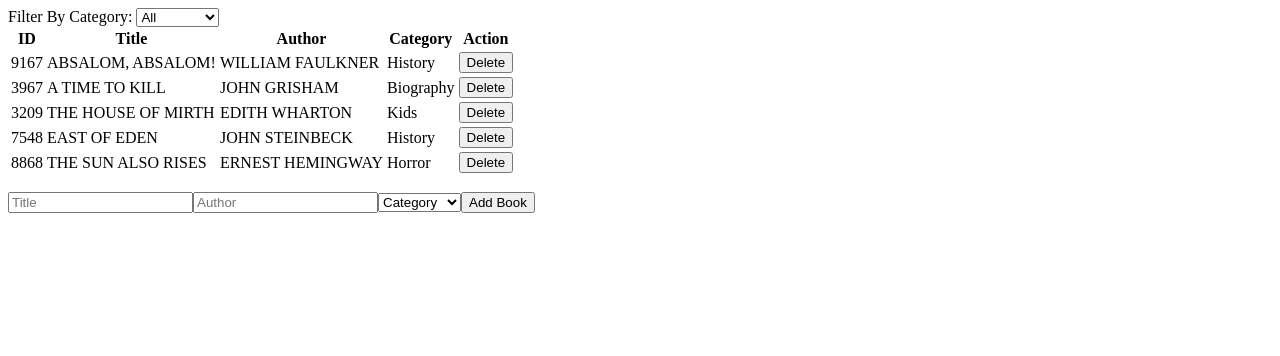
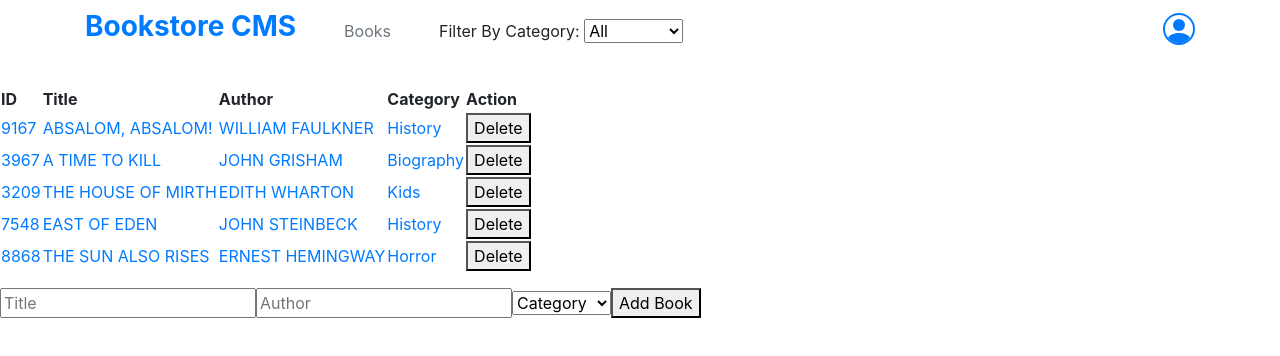
Before and after one commit to OlawaleJoseph/Bookstore, a React (Create React App) app: page / in a window 1280 px wide. Shown: the top 356 px of the page. Built offline with nearby package versions, Linux system fonts and the light colour scheme.

Commit message:
create navbar

```diff
--- a/package.json
+++ b/package.json
@@ -6,8 +6,11 @@
     "@testing-library/jest-dom": "^5.11.4",
     "@testing-library/react": "^11.1.0",
     "@testing-library/user-event": "^12.1.10",
+    "bootstrap": "^4.5.3",
+    "node-sass": "^4.14.1",
     "prop-types": "^15.7.2",
     "react": "^17.0.1",
+    "react-bootstrap": "^1.4.0",
     "react-dom": "^17.0.1",
     "react-redux": "^7.2.2",
     "react-scripts": "4.0.1",
--- a/src/components/Book.js
+++ b/src/components/Book.js
@@ -6,7 +6,7 @@
     id, title, author, category,
   } = book;
   return (
-    <tr>
+    <tr className="text-primary">
       <td>
         {id}
       </td>
--- /dev/null
+++ b/src/components/Navbar.js
@@ -0,0 +1,27 @@
+import React from 'react';
+import PropTypes from 'prop-types';
+import CategoryFilter from './CategoryFilter';
+
+const NavBar = ({ handleFilter }) => (
+  <header className="bg-white py-2 mb-4">
+    <nav className="container d-flex justify-content-between">
+      <div className="d-flex align-items-center">
+        <h3 className="text-primary font-weight-bold">Bookstore CMS</h3>
+        <span className="text-secondary mx-5">Books</span>
+        <CategoryFilter handleFilter={handleFilter} />
+      </div>
+      <div className="text-primary h2">
+        <svg width="1em" height="1em" viewBox="0 0 16 16" className="bi bi-person-circle" fill="currentColor" xmlns="http://www.w3.org/2000/svg">
+          <path d="M13.468 12.37C12.758 11.226 11.195 10 8 10s-4.757 1.225-5.468 2.37A6.987 6.987 0 0 0 8 15a6.987 6.987 0 0 0 5.468-2.63z" />
+          <path fillRule="evenodd" d="M8 9a3 3 0 1 0 0-6 3 3 0 0 0 0 6z" />
+          <path fillRule="evenodd" d="M8 1a7 7 0 1 0 0 14A7 7 0 0 0 8 1zM0 8a8 8 0 1 1 16 0A8 8 0 0 1 0 8z" />
+        </svg>
+      </div>
+    </nav>
+  </header>
+);
+
+NavBar.propTypes = {
+  handleFilter: PropTypes.func.isRequired,
+};
+export default NavBar;
--- a/src/containers/BooksList.js
+++ b/src/containers/BooksList.js
@@ -2,9 +2,9 @@
 import PropTypes from 'prop-types';
 import { connect } from 'react-redux';
 import Book from '../components/Book';
+import Navbar from '../components/Navbar';
 import { generateRandomNumber, filterBooksByCategory } from '../common';
 import { removeBook, filterBooks } from '../actions';
-import Filter from '../components/categoryFilter';
 
 const BooksList = ({
   books, deleteBook, filterBooks, filterParam,
@@ -24,7 +24,7 @@
   ));
   return (
     <div>
-      <Filter handleFilter={handleFilter} />
+      <Navbar handleFilter={handleFilter} />
       <table>
         <thead>
           <tr>
--- a/src/index.css
+++ /dev/null
@@ -1,27 +0,0 @@
-body {
-  margin: 0;
-  font-family:
-    -apple-system,
-    BlinkMacSystemFont,
-    'Segoe UI',
-    'Roboto',
-    'Oxygen',
-    'Ubuntu',
-    'Cantarell',
-    'Fira Sans',
-    'Droid Sans',
-    'Helvetica Neue',
-    sans-serif;
-  -webkit-font-smoothing: antialiased;
-  -moz-osx-font-smoothing: grayscale;
-}
-
-code {
-  font-family:
-    source-code-pro,
-    Menlo,
-    Monaco,
-    Consolas,
-    'Courier New',
-    monospace;
-}
--- a/src/index.js
+++ b/src/index.js
@@ -4,6 +4,8 @@
 import { Provider } from 'react-redux';
 import App from './App';
 import rootReducer from './reducers';
+
+import './index.scss';
 
 const store = createStore(
   rootReducer,
--- /dev/null
+++ b/src/index.scss
@@ -0,0 +1 @@
+@import "~bootstrap/scss/bootstrap";
```
Also changed, not shown: src/components/CategoryFilter.js (renamed from src/components/categoryFilter.js), 1 other file (tests, documents, lock files or other folders).
